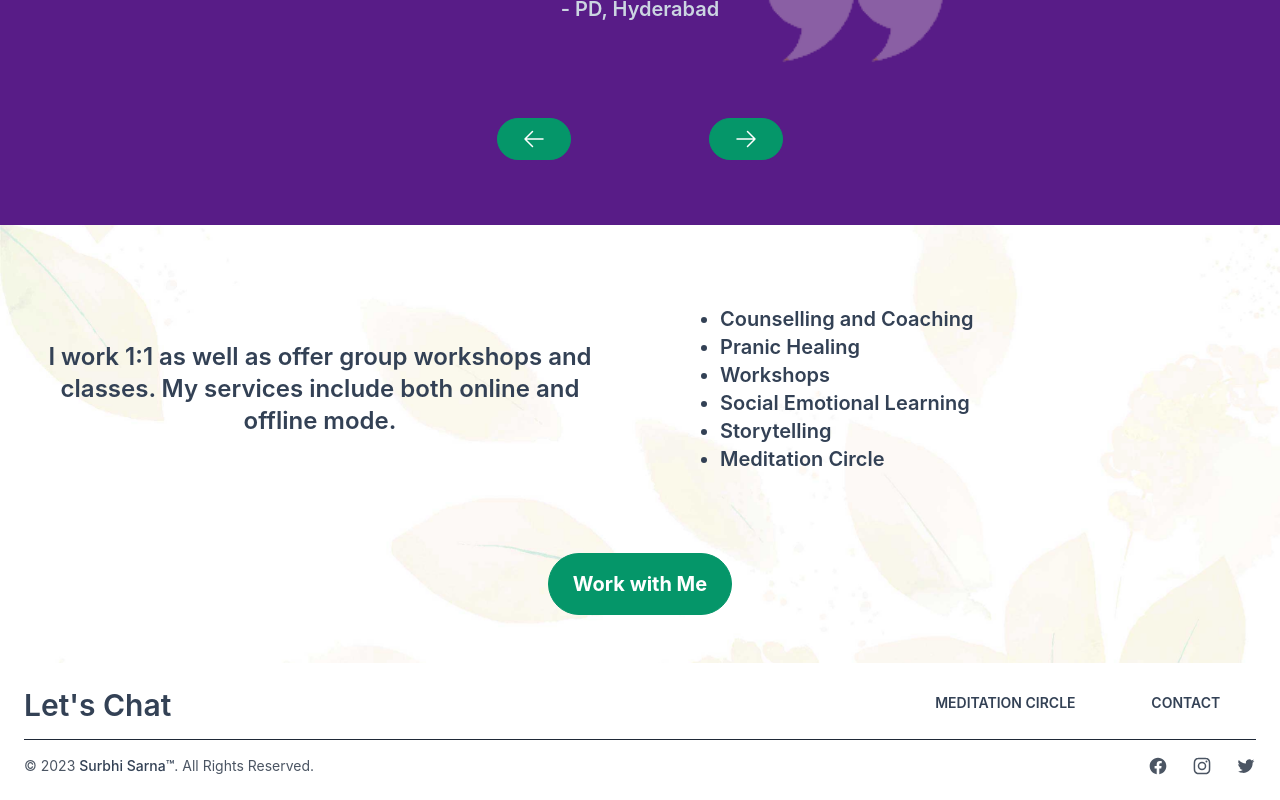
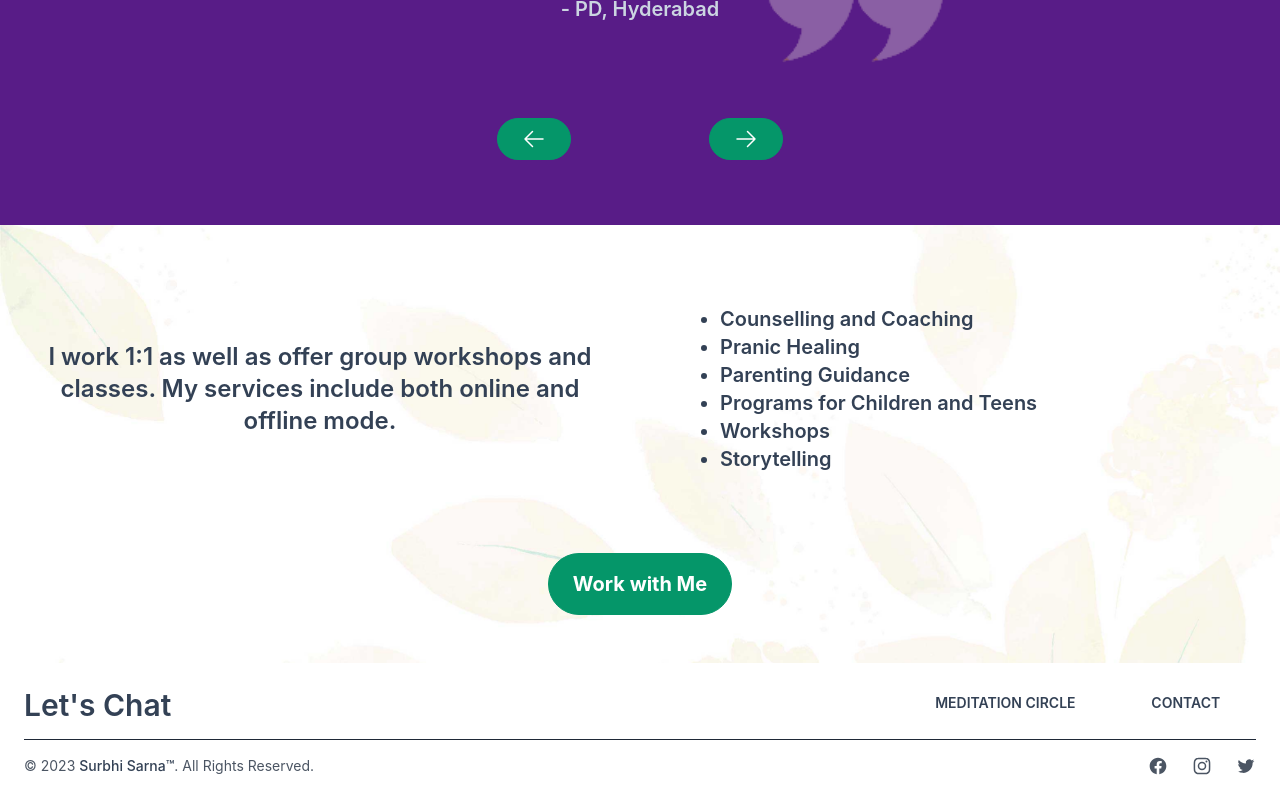
Before and after one commit to SurbhiSarna/surbhi-sarna-site, a React (Vite) app: page / in a window 1280 px wide. Shown: the part 2783-3583 px from the top of the page. Built offline with nearby package versions, Linux system fonts and the light colour scheme.

Commit message:
:bug: Fix HomePage More Info

```diff
--- a/src/components/HomepageMoreInfo/homepageMoreInfo.jsx
+++ b/src/components/HomepageMoreInfo/homepageMoreInfo.jsx
@@ -18,10 +18,10 @@ const HomepageMoreInfo = () => {
             <ul className="text-lg md:text-xl list-disc text-left md:w-1/2 px-2 py-8 md:p-20">
                 <li>Counselling and Coaching</li>
                 <li>Pranic Healing</li>
+                <li>Parenting Guidance</li>
+                <li>Programs for Children and Teens</li>
                 <li>Workshops</li>
-                <li>Social Emotional Learning</li>
                 <li>Storytelling</li>
-                <li>Meditation Circle</li>
               </ul>
           </div>
           <Link to="/contact">
```
